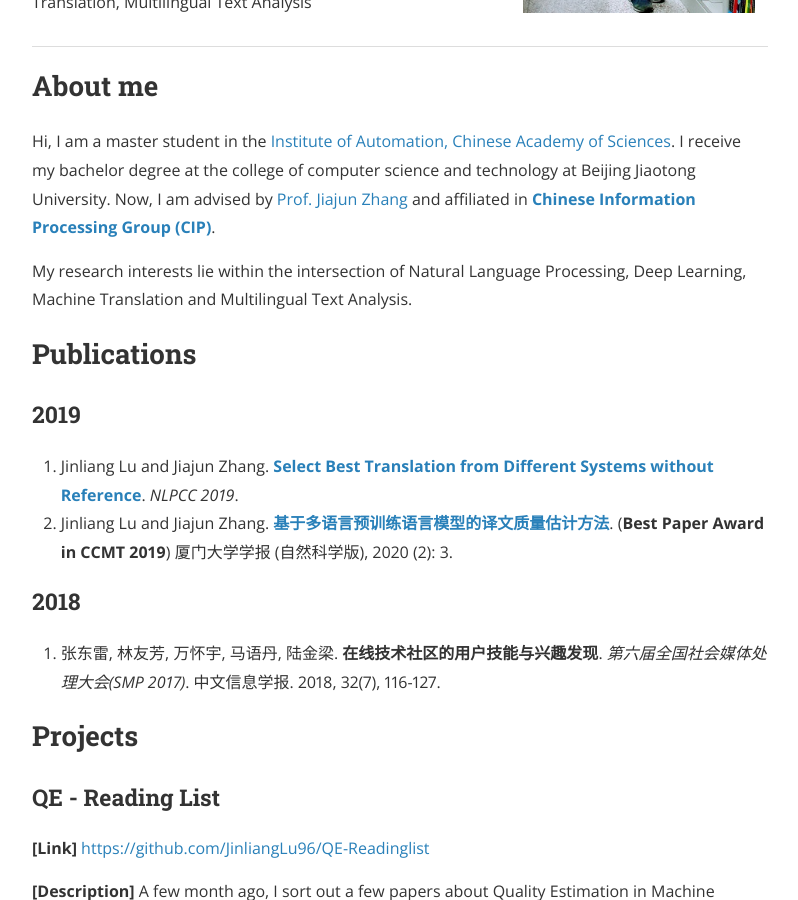
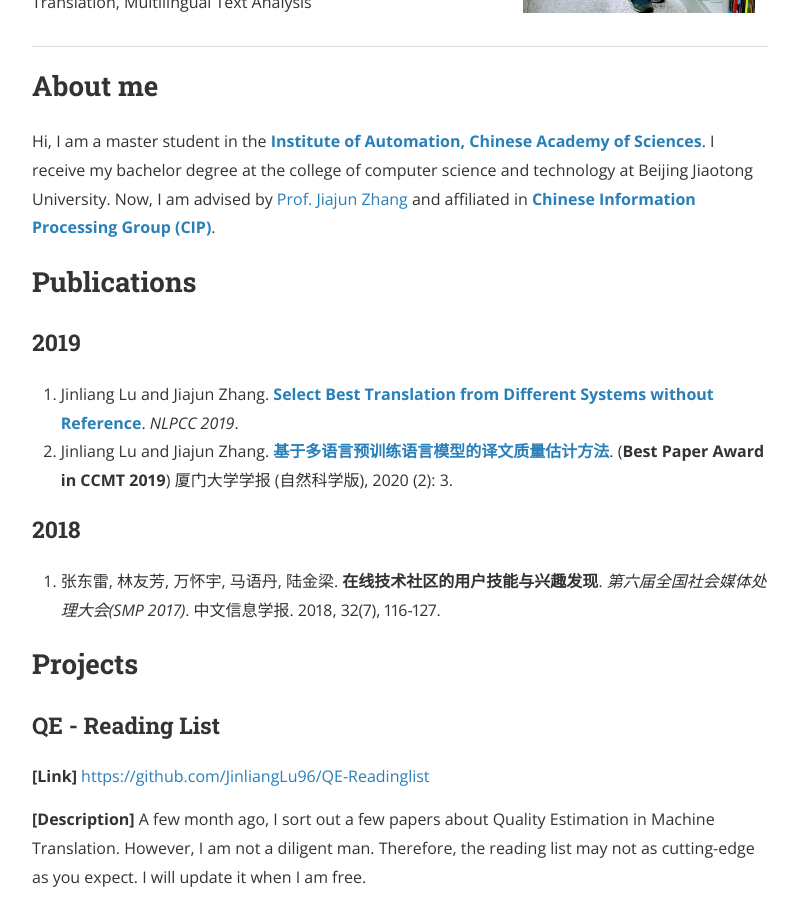
Before and after one commit to JinliangLu96/JinliangLu96.github.io, a Jekyll site: the page built from about.md, in a window 1280 px wide and 900 px high, scrolled down 662 px. Shown: the whole window, without its empty margins (240-1038 px from the left). Built offline with Jekyll 4.4.1, drawn with Linux system fonts in a browser that asks for light colours; nearby versions of some CDN libraries.

Commit message:
Update about.md

```diff
--- a/about.md
+++ b/about.md
@@ -26,9 +26,7 @@ permalink: /about/
 
 ## About me
 
-Hi, I am a master student in the [Institute of Automation, Chinese Academy of Sciences](http://www.ia.cas.cn). I receive my bachelor degree at the college of computer science and technology at Beijing Jiaotong University. Now, I am advised by [Prof. Jiajun Zhang](http://www.nlpr.ia.ac.cn/cip/jjzhang.htm) and  affiliated in [**Chinese Information Processing Group (CIP)**](http://www.nlpr.ia.ac.cn/cip/introduction.htm).
-
-My research interests lie within the intersection of Natural Language Processing, Deep Learning, Machine Translation and Multilingual Text Analysis.
+Hi, I am a master student in the [**Institute of Automation, Chinese Academy of Sciences**](http://www.ia.cas.cn). I receive my bachelor degree at the college of computer science and technology at Beijing Jiaotong University. Now, I am advised by [Prof. Jiajun Zhang](http://www.nlpr.ia.ac.cn/cip/jjzhang.htm) and  affiliated in [**Chinese Information Processing Group (CIP)**](http://www.nlpr.ia.ac.cn/cip/introduction.htm).
 
 ## Publications
 
```
